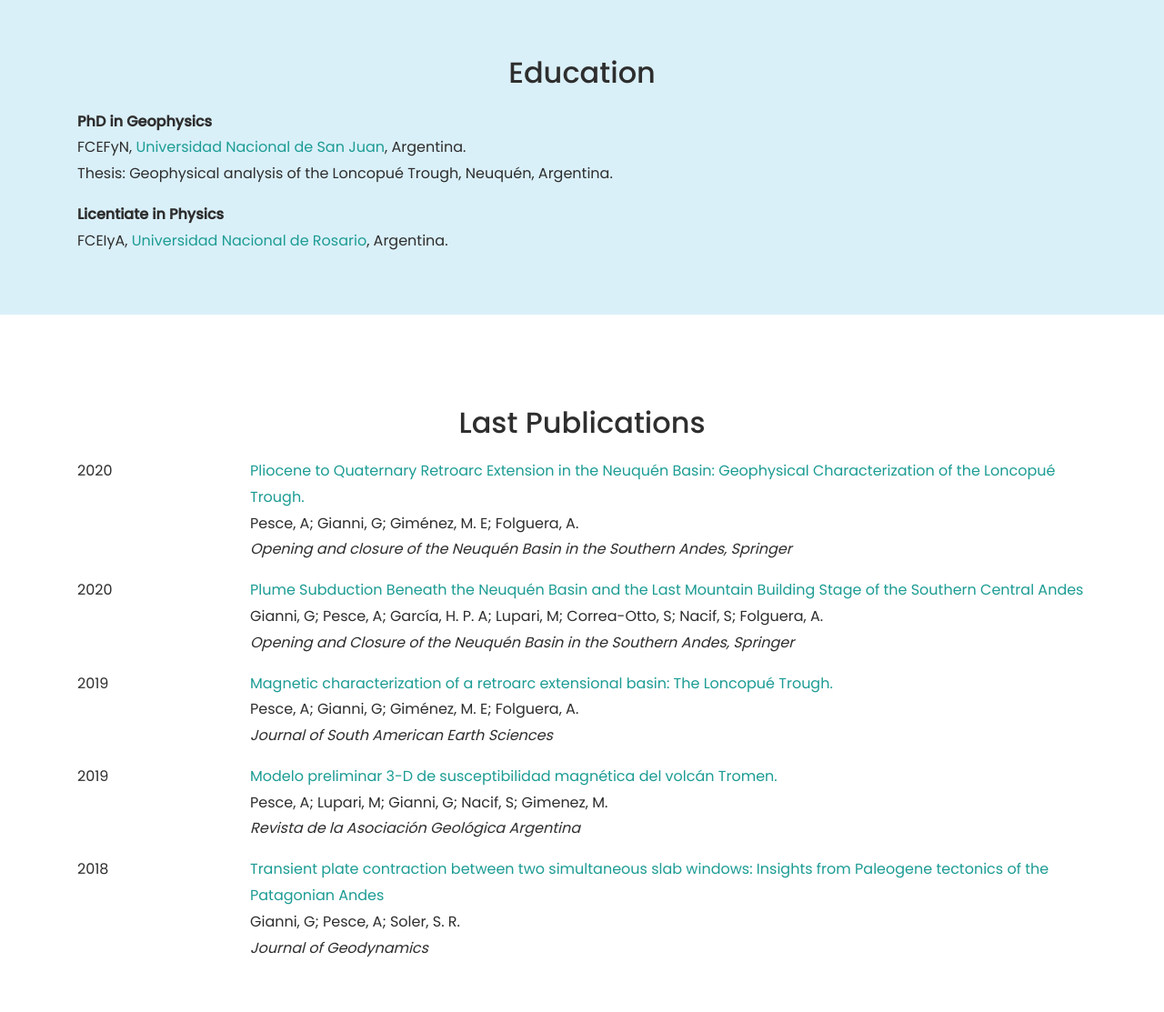
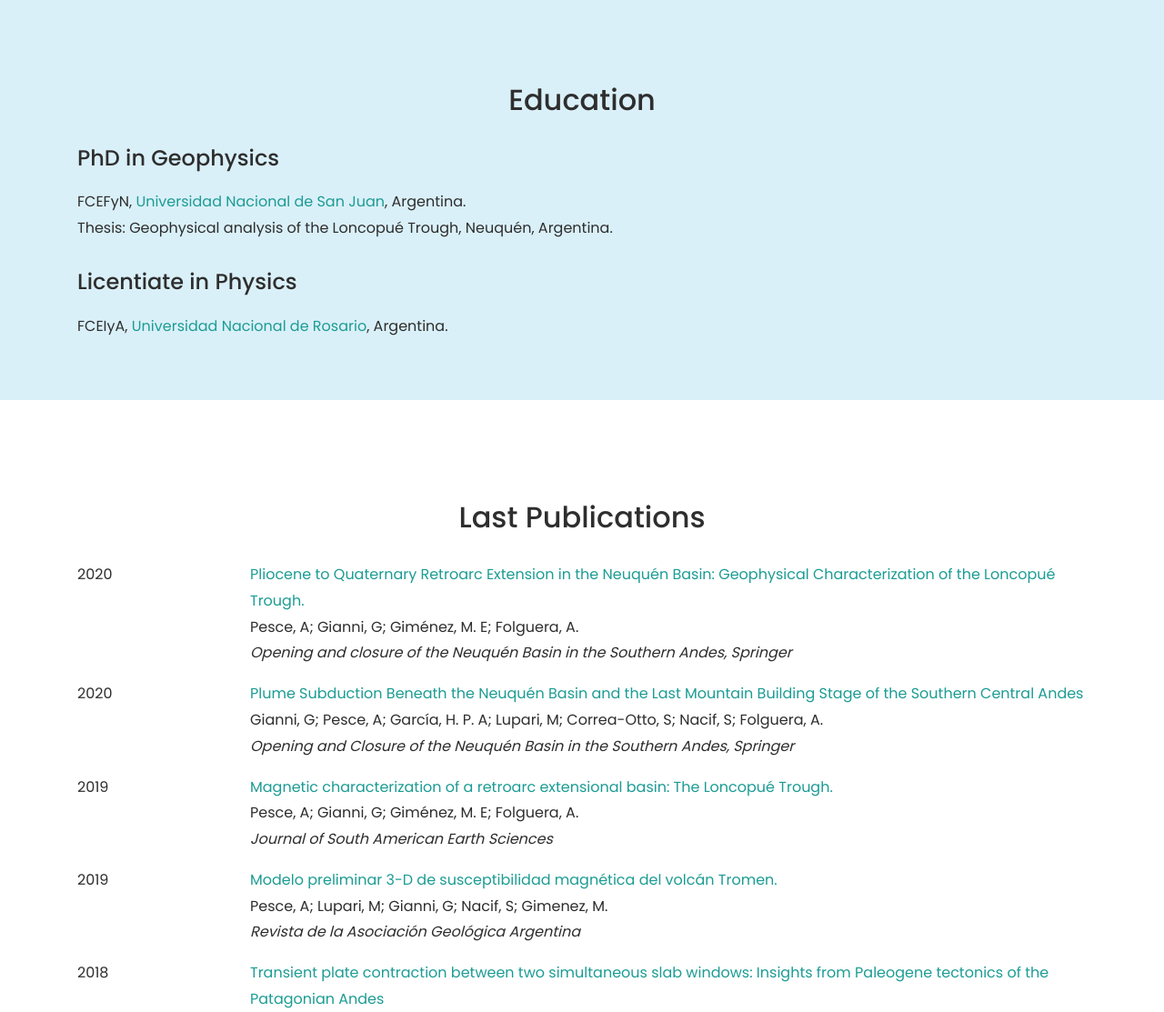
Before and after one commit to aguspesce/aguspesce.ghithub.io, a plain HTML site: page index.html in a window 1280 px wide. Shown: the part 1380-2493 px from the top of the page at 91% size. Drawn offline with nearby package versions, Linux system fonts and the light colour scheme; files whose address does not match are found by name.

Commit message:
Improve education

```diff
--- a/index.html
+++ b/index.html
@@ -129,9 +129,9 @@
       <section class="color-bg" id="education">
         <div class="container">
           <h2>Education</h2>
-          <p>
-            <b>PhD in Geophysics</b>
-            <br />
+
+            <h3>PhD in Geophysics</h3>
+            <p>
             FCEFyN,
             <a href="http://www.unsj.edu.ar/">
               Universidad Nacional de San Juan</a
@@ -140,9 +140,9 @@
             Thesis: Geophysical analysis of the Loncopué Trough, Neuquén,
             Argentina.
           </p>
-          <p>
-            <b>Licentiate in Physics</b>
-            <br />
+
+          <h3>Licentiate in Physics</h3>
+            <p>
             FCEIyA,
             <a href="https://www.unr.edu.ar"> Universidad Nacional de Rosario</a
             >, Argentina.
--- a/style.css
+++ b/style.css
@@ -6,23 +6,22 @@ body {
 }
 
 h1 {
-  /* margin-top: 100px; */
   margin-bottom: 40px;
   text-align: center;
   font-size: 2.5em;
 }
 
 h2 {
-  margin-top: 50px;
-  margin-bottom: 20px;
+  margin-top: 60px;
+  margin-bottom: 30px;
   text-align: center;
   font-size: 2em;
 }
 
 h3 {
-  margin-top: 20px;
-  margin-bottom: 10px;
-  text-align: center;
+  margin-top: 30px;
+  margin-bottom: 20px;
+  text-align: left;
   font-size: 1.5em;
 }
 
```
